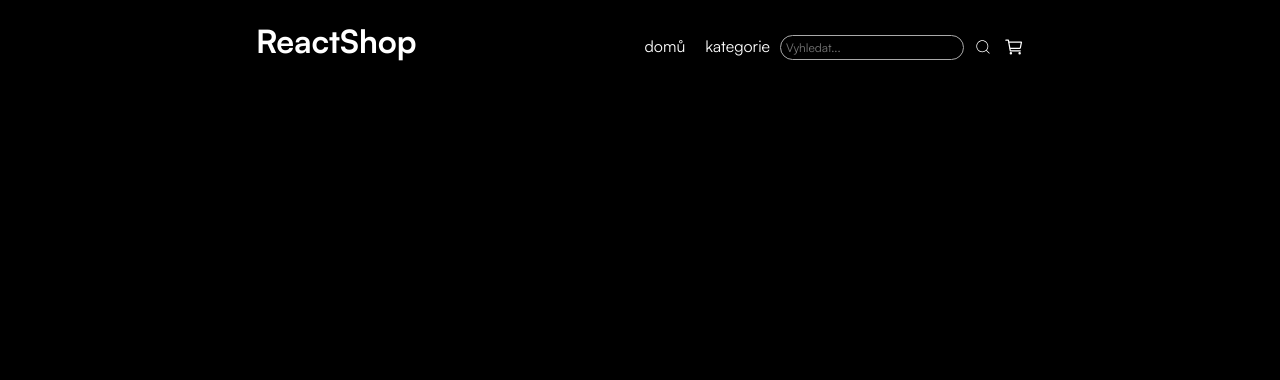
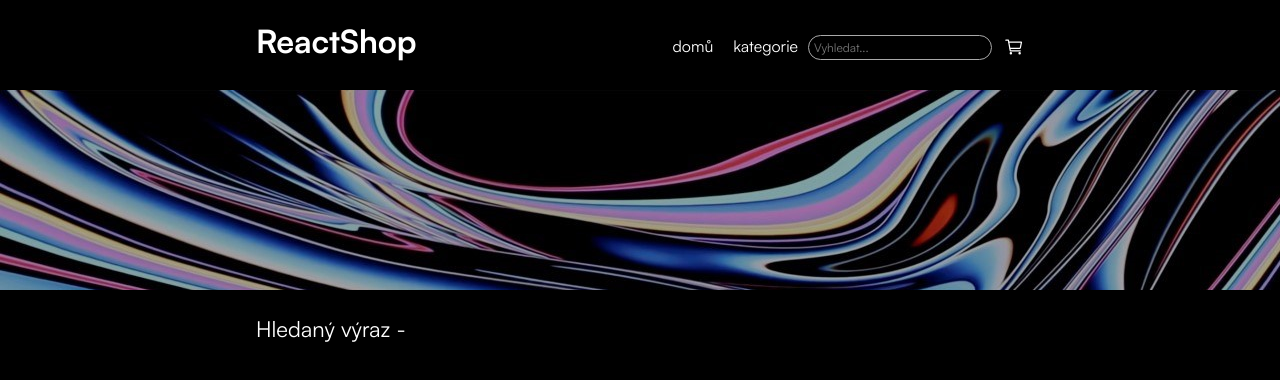
Before and after one commit to karelbrr/react-eshop, a React (Create React App) app: page /search in a window 1280 px wide. Shown: the top 380 px of the page. Built offline with nearby package versions, Linux system fonts and the light colour scheme; data requests are answered from the project's data file.

Commit message:
predelani vyhledavani

```diff
--- a/src/App.js
+++ b/src/App.js
@@ -7,7 +7,7 @@ import Add from "./components/Add";
 import ProductList from "./components/ProductList";
 import ProductDetails from "./components/ProductDetails";
 import Cart from "./components/Cart";
-import { useEffect, useState } from "react";
+import { useState } from "react";
 import useFetch from "./components/useFetch";
 import SearchList from "./components/SearchList";
 
@@ -21,11 +21,10 @@ const App = () => {
     "http://localhost:8000/product_routes"
   );
 
-
   return (
     <Router>
       <div className="app">
-        <Navbar cart={cart} setSearch={setSearch} />
+        <Navbar cart={cart} setSearch={setSearch} search={search} />
         <Routes>
           <Route path="/" element={<Home />} />
           <Route path="/shop" element={<Shop />} />
--- a/src/components/Cart.js
+++ b/src/components/Cart.js
@@ -8,7 +8,7 @@ const Cart = ({ cart, setCart }) => {
   };
 
   const deleteHandler = (itemId) => {
-    setCart()
+    setCart();
     const indexToRemove = cart.findIndex((item) => item.id === itemId);
     const newCart = [...cart];
     newCart.splice(indexToRemove, 1);
--- a/src/components/CategoryItem.js
+++ b/src/components/CategoryItem.js
@@ -9,7 +9,7 @@ const CategoryItem = ({ category }) => {
           className="category-img"
           src={category.image}
           alt={category.name}
-          style={{width: category.image_width}}
+          style={{ width: category.image_width }}
         />
         <div>
           <h3 className="category-heading">{category.name}</h3>
--- a/src/components/Home.css
+++ b/src/components/Home.css
@@ -110,9 +110,8 @@
 
 .slider-news-bg {
   height: 100px;
-
-background: #010101;
-background: linear-gradient(0deg, #010101, #B280B6);
+  background: #010101;
+  background: linear-gradient(0deg, #010101, #b280b6);
   opacity: 70%;
 }
 
@@ -135,7 +134,7 @@ background: linear-gradient(0deg, #010101, #B280B6);
 }
 
 .content-div {
-  height: 250px
+  height: 250px;
 }
 
 .content-link {
@@ -155,6 +154,6 @@ background: linear-gradient(0deg, #010101, #B280B6);
 .bg-div {
   height: 160px;
 
-background: #014E92;
-background: linear-gradient(0deg, #014E92, #010101);
+  background: #014e92;
+  background: linear-gradient(0deg, #014e92, #010101);
 }
--- a/src/components/Navbar.css
+++ b/src/components/Navbar.css
@@ -37,6 +37,7 @@
 .right-side {
   display: flex;
   padding-top: 15px;
+  transition: 300ms;
 }
 
 .nav-link {
@@ -53,7 +54,7 @@
 .navbar-icon {
   color: white;
   font-size: 20px;
-  margin-left: 12px;
+  margin-left: 7px;
   margin-top: 2px;
   transition: 300ms;
 
@@ -92,7 +93,6 @@
 }
 
 .search-bar {
-
   height: 25px;
   transition: 500ms;
   background-color: transparent;
@@ -100,7 +100,7 @@
   color: white;
   padding-left: 5px;
   border: 1px solid darkgray;
-  margin-right: 10px;
+  margin-right: 5px;
   &:hover {
     border: 1px solid gray;
   }
--- a/src/components/Navbar.js
+++ b/src/components/Navbar.js
@@ -3,11 +3,8 @@ import { IoCartOutline } from "react-icons/io5";
 import { Link } from "react-router-dom";
 import { CiSearch } from "react-icons/ci";
 import { useState } from "react";
-import { useNavigate } from "react-router-dom";
 
-
-const Navbar = ({ cart, setSearch }) => {
-  const navigate= useNavigate();
+const Navbar = ({ cart, setSearch, search }) => {
   const [searchValue, setSearchValue] = useState("");
 
   const handleInputChange = (event) => {
@@ -16,14 +13,6 @@ const Navbar = ({ cart, setSearch }) => {
 
   const handleSearchClick = () => {
     setSearch(searchValue);
-  };
-
-  const handleKeyPress = (event) => {
-    // Pokud je stisknuta klávesa Enter, spusťte vyhledávání
-    if (event.key === "Enter") {
-      handleSearchClick();
-      navigate("/search")
-    }
   };
 
   return (
@@ -45,10 +34,9 @@ const Navbar = ({ cart, setSearch }) => {
           className="search-bar"
           placeholder="Vyhledat..."
           onChange={handleInputChange}
-          onKeyPress={handleKeyPress}
         />
         <Link className="search-icon" to="/search">
-          <CiSearch onClick={handleInputChange} />
+          {searchValue && <CiSearch onClick={handleSearchClick} />}
         </Link>
 
         <Link className="cart-link" href="" to="/cart">
--- a/src/components/SearchList.css
+++ b/src/components/SearchList.css
@@ -1,3 +1,11 @@
 .search-list {
-    color: white;
+  color: white;
+  font-family: Satoshi-Variable;
 }
+
+.search-text {
+  width: 60%;
+  margin: auto;
+  margin-top: 24px;
+  font-size: 22px;
+}
--- a/src/components/SearchList.js
+++ b/src/components/SearchList.js
@@ -1,9 +1,12 @@
-import "./SearchList.css"
+import "./SearchList.css";
 
-const SearchList = ({search}) => {
-    return ( <div className="search-list">
-        <h1>{search}</h1>
-    </div> );
-}
+const SearchList = ({ search }) => {
+  return (
+    <div className="search-list">
+      <div className="bg-container"></div>
+      <p className="search-text">Hledaný výraz - {search}</p>
+    </div>
+  );
+};
 
 export default SearchList;
--- a/src/components/Shop.js
+++ b/src/components/Shop.js
@@ -1,16 +1,12 @@
 import "./Shop.css";
 import CategoryItem from "./CategoryItem";
 import useFetch from "./useFetch";
-import { Link } from "react-router-dom";
 
 const Shop = () => {
-  const { data, error } = useFetch(
-    "http://localhost:8000/categories"
-  );
+  const { data, error } = useFetch("http://localhost:8000/categories");
 
   return (
     <div className="shop">
-
       <div className="bg-container"></div>
 
       <h2 id="categories-heading">Kategorie</h2>
```
Also changed, not shown: data/db.json (line endings or trailing spaces), src/components/ProductDetails.js (line endings or trailing spaces), src/components/Shop.css (line endings or trailing spaces).
